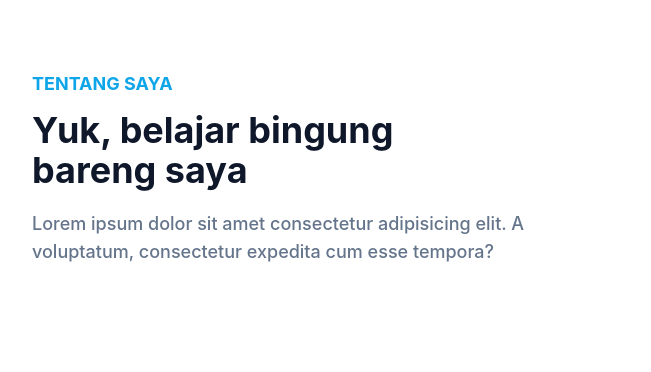
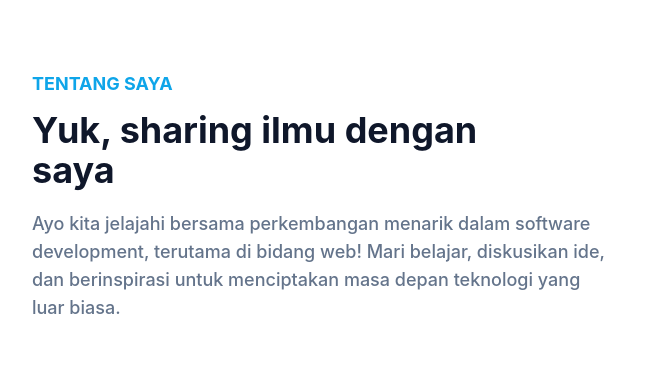
Before and after one commit to agungdewantr/portofolio, a website: page index.html in a window 1280 px wide. Shown: the part 754-1126 px from the top of the page, 0-651 px from the left. Drawn offline with Linux system fonts and the light colour scheme.

Commit message:
Update index.html

```diff
--- a/index.html
+++ b/index.html
@@ -157,11 +157,10 @@
               Tentang Saya
             </h4>
             <h2 class="font-bold text-dark text-3xl mb-5 max-w-md lg:text-4xl">
-              Yuk, belajar bingung bareng saya
+              Yuk, sharing ilmu dengan saya
             </h2>
             <p class="font-medium text-base text-secondary max-w-xl lg:text-lg">
-              Lorem ipsum dolor sit amet consectetur adipisicing elit. A
-              voluptatum, consectetur expedita cum esse tempora?
+              Ayo kita jelajahi bersama perkembangan menarik dalam software development, terutama di bidang web! Mari belajar, diskusikan ide, dan berinspirasi untuk menciptakan masa depan teknologi yang luar biasa.
             </p>
           </div>
           <div class="reveal w-full px-4 lg:w-1/2">
```
